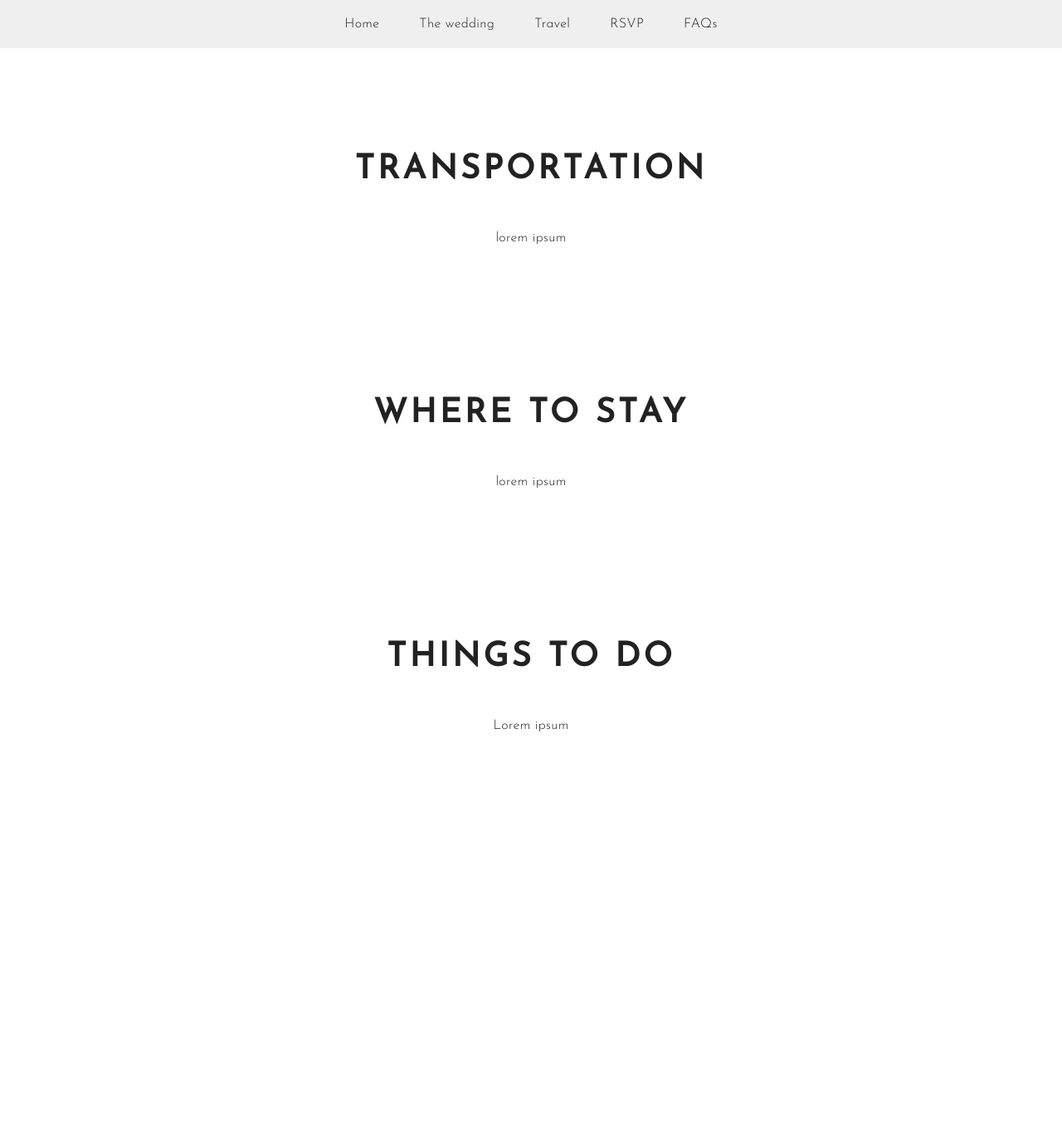
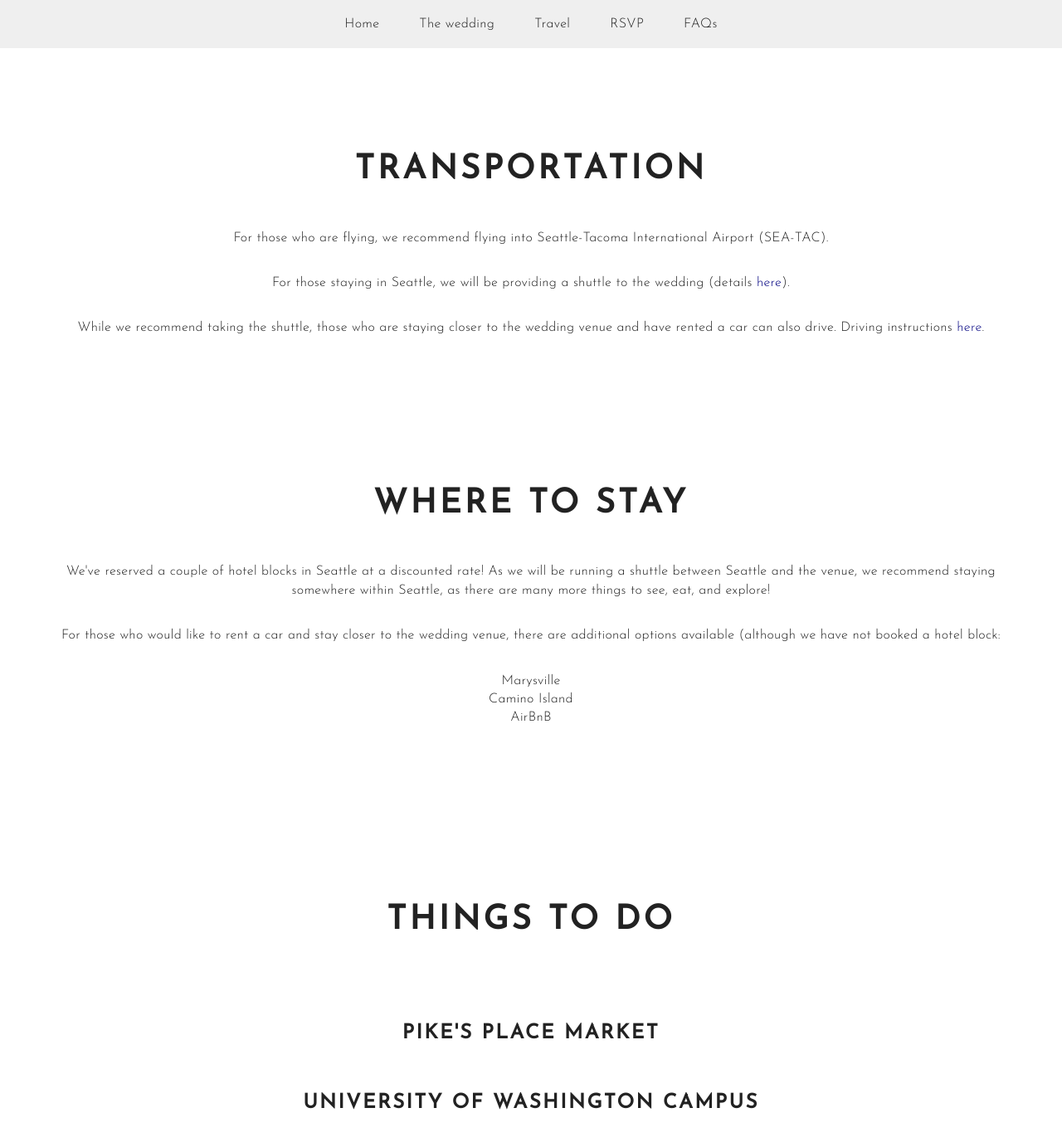
Before and after one commit to chrisandmelissa2020/chrisandmelissa2020.github.io, a Jekyll site: the page built from _pages/travel.html, in a window 1280 px wide and 1400 px high. Shown: the top 1377 px of the window at 83% size. Built offline with Jekyll 4.4.1, drawn with Linux system fonts in a browser that asks for light colours; some of the changed text lies outside the part shown.

```diff
--- a/_pages/travel.html
+++ b/_pages/travel.html
@@ -7,16 +7,34 @@ layout: default
 
 <section>
   <h1>Transportation</h1>
-  <p>lorem ipsum</p>
+  <p>For those who are flying, we recommend flying into Seattle-Tacoma International Airport (SEA-TAC).</p>
+  <p>For those staying in Seattle, we will be providing a shuttle to the wedding (details <a href="/wedding.html#getting-there">here</a>).</p>
+  <p>
+  While we recommend taking the shuttle, those who are staying closer to the wedding venue and have rented a car can also drive. Driving instructions <a href="wedding.html#where">here</a>.
+  </p>
 </section>
 
 <section>
   <h1>Where to stay</h1>
-  <p>lorem ipsum</p>
+  <p>We've reserved a couple of hotel blocks in Seattle at a discounted rate! As we will be running a shuttle between Seattle and the venue, we recommend staying somewhere within Seattle, as there are many more things to see, eat, and explore!</p>
+  <p>
+  For those who would like to rent a car and stay closer to the wedding venue, there are additional options available (although we have not booked a hotel block:
+  <ul>
+    <li>Marysville</li>
+    <li>Camino Island</li>
+    <li>AirBnB</li>
+  </ul>
+ </p>
 </section>
 
 
 <section>
   <h1>Things to do</h1>
-  <p>Lorem ipsum</p>
+  <ul>
+    <li><h2>Pike's Place Market</h2></li>
+    <li><h2>University of Washington campus</h2></li>
+    <li><h2>Mt. St. Helen</h2></li>
+    <li><h2>Space Needle</h2></li>
+    <li><h2>Chihuly</h2></li>
+  </ul>
 </section>
--- a/assets/js/animations.js
+++ b/assets/js/animations.js
@@ -1,5 +1,5 @@
 function initSmoothScroll() {
-  $("a").on('click', function(event) {
+/*  $("a").on('click', function(event) {
     // Make sure this.hash has a value before overriding default behavior
     if (this.hash !== "") {
       // Prevent default anchor click behavior
@@ -18,7 +18,7 @@ function initSmoothScroll() {
         window.location.hash = hash;
       });
     } // End if
-  });
+  });*/
 }
 
 export function setUp() {
--- a/assets/js/navigation.js
+++ b/assets/js/navigation.js
@@ -42,41 +42,55 @@ async function fetchAndDisplayNewContent(url) {
   console.log("typeof", typeof tempdom);
   var content = $('.content', tempdom);
   $('main').prepend(content);
+  addNavigationClickInterceptors(content);
   updateUrl(url);
 }
 
-async function clientSideNavigate(url) {
+function scrollToAnchor(hash) {
+  // Using jQuery's animate() method to add smooth page scroll
+  // The optional number (800) specifies the number of milliseconds it takes to scroll to the specified area
+  $('html, body').animate({
+    scrollTop: $(hash).offset().top
+  }, 800, function(){
+
+  // Add hash (#) to URL when done scrolling (default click behavior)
+  window.location.hash = hash;
+  });
+}
+
+async function clientSideNavigate(url, hash) {
   const prefetched = hideOldContentAndMaybeShowPrefetchedNewContent(url);
   if (!prefetched) {
     await fetchAndDisplayNewContent(url);
   }
-  $(window).scrollTop(0);
+  if (hash) {
+    scrollToAnchor(hash);
+  } else {
+    $(window).scrollTop(0);
+  }
   closeNavigationMenu();
 }
 
-function interceptClickEvent(e) {
-  var href;
-  var target = e.target || e.srcElement;
-  if (target.tagName !== 'A') return;
-  href = target.getAttribute('href');
-  if (href.startsWith('#')) return;
-  var hostname = target.hostname;
-  if (location.hostname === hostname || !hostname.length) {
+function interceptClickEvent(e, anchor) {
+  const href = anchor.getAttribute('href');
+  if (href && href.startsWith('#')) {
+    console.log("scrolling to local anchor");
     e.preventDefault();
-    clientSideNavigate(href);
+    scrollToAnchor(href);
+  }
+  else if (location.hostname === anchor.hostname ||
+	  !anchor.hostname.length) {
+    clientSideNavigate(href, anchor.hash);
   }
 }
 
 // By intercepting clicks with a valid href
 // rather than doing nav completely client-side,
 // we allow people to still right-click to open in new tab.
-function addNavigationClickInterceptors() {
-  //listen for link click events at the document level
-  if (document.addEventListener) {
-    document.addEventListener('click', interceptClickEvent);
-  } else if (document.attachEvent) {
-    document.attachEvent('onclick', interceptClickEvent);
-  }
+function addNavigationClickInterceptors(context) {
+  $("a", context).on('click', function(evt) {
+    interceptClickEvent(evt, this);
+  });
 }
 
 
```
Also changed, not shown: 3 other files.
